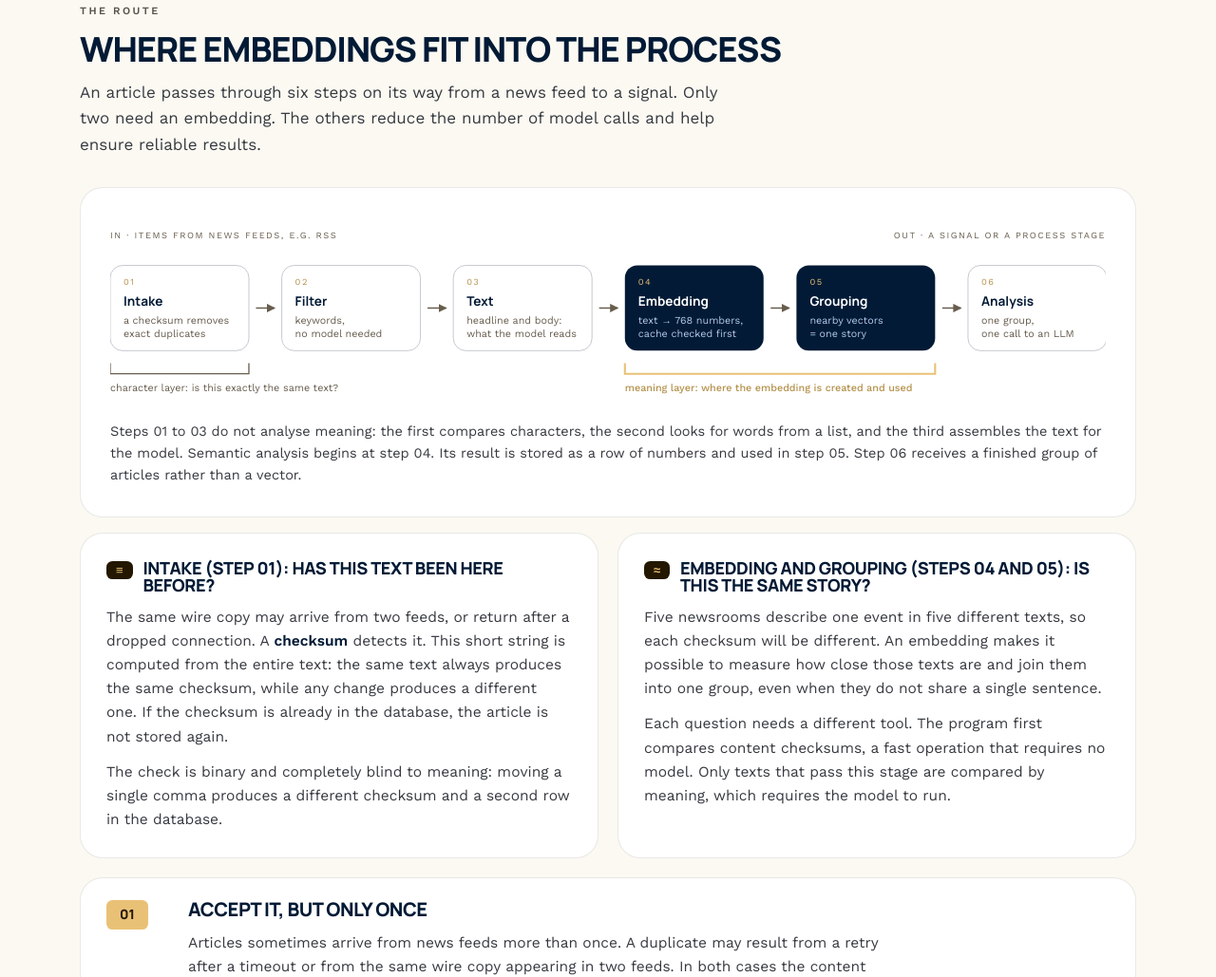
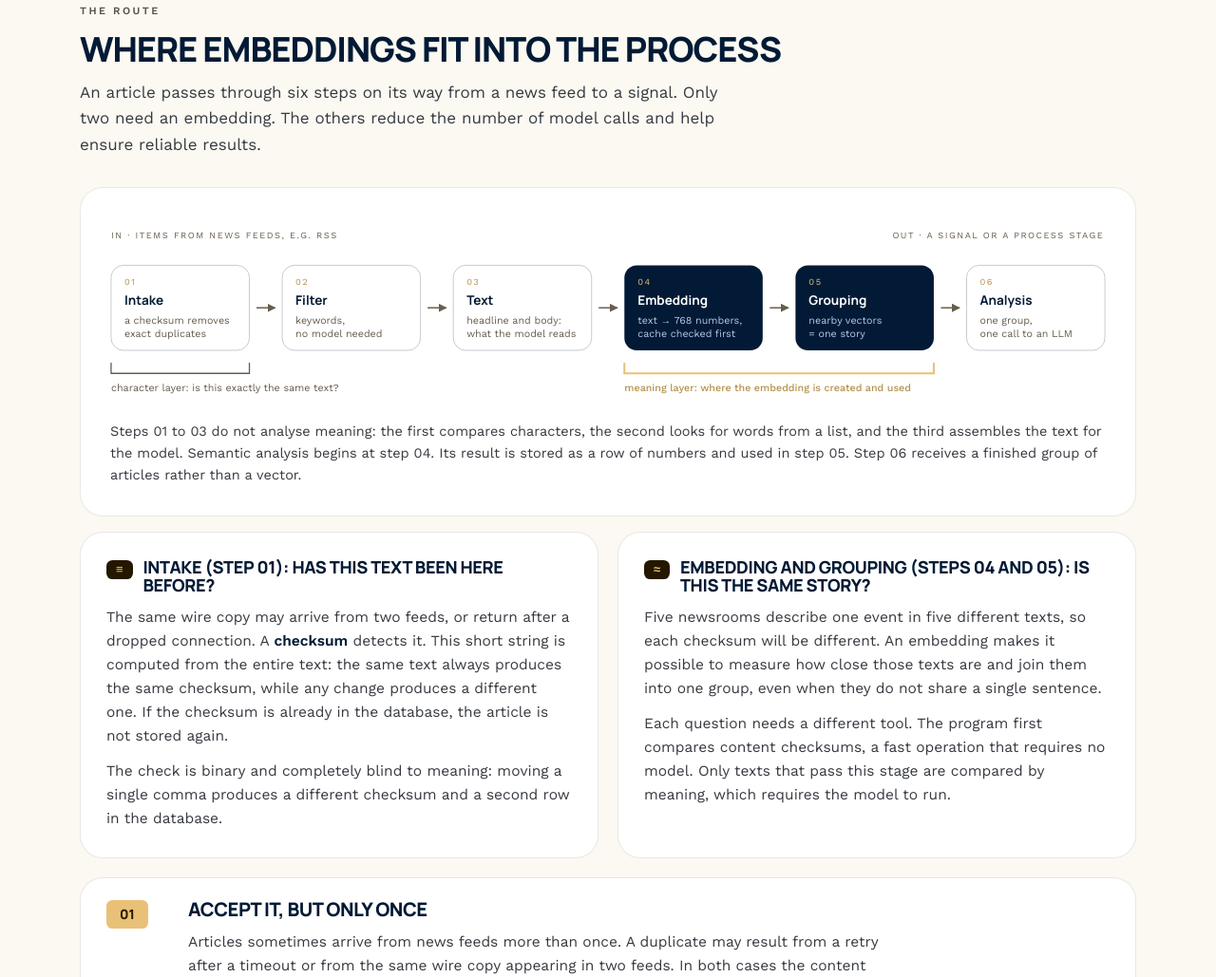
Before and after one commit to przemyslaw-naruszewicz/embeddings-explained, a plain HTML site: page embeddings-explained-en.html in a window 1280 px wide. Shown: the part 6169-7198 px from the top of the page at 95% size. Drawn offline with Linux system fonts and the light colour scheme.

Commit message:
fixed - issue with border

```diff
--- a/embeddings-explained-en.html
+++ b/embeddings-explained-en.html
@@ -566,9 +566,11 @@
 
       <!-- Colours are the board tokens, written out because SVG presentation
            attributes are read before the cascade: navy #021a35, brass #e9c176,
-           secondary #675d4d, outline-variant #c4c6ce. -->
+           secondary #675d4d, outline-variant #c4c6ce.
+           The viewBox starts at -1 and is 3 units wider than the 1120-unit grid so
+           that the outer strokes of the first and last card are not clipped. -->
       <div class="flowcard">
-        <svg viewBox="0 0 1120 210" role="img"
+        <svg viewBox="-1 0 1123 210" role="img"
              aria-label="Six steps: intake with content-checksum dedup, keyword filter, assembling the text the model reads, embedding via the cache, grouping by similarity, analysis of the cluster. The embedding is produced in step four and used in step five.">
           <defs>
             <marker id="fa" viewBox="0 0 10 10" refX="9" refY="5" markerWidth="6" markerHeight="6" orient="auto-start-reverse">
```
Also changed, not shown: embeddings-explained-pl.html (+4 -2 lines), 4 other files.
